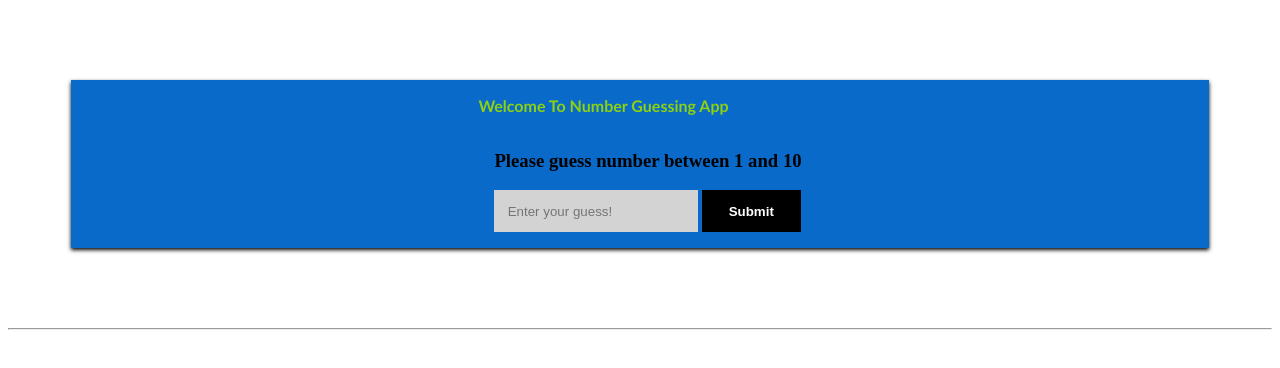
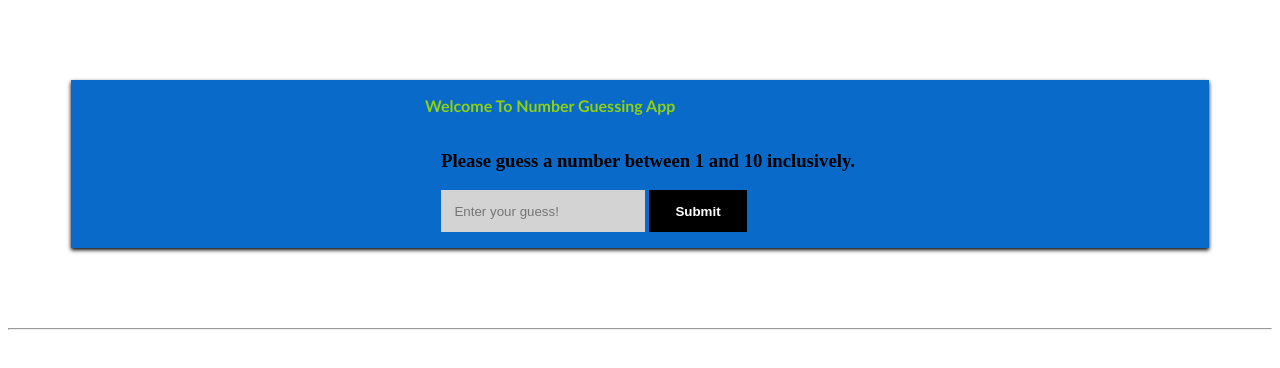
Before and after one commit to Horlawhumy-dev/number-guessingapp, a plain HTML site: page index.html in a window 1280 px wide. Drawn offline with Linux system fonts and the light colour scheme.

Commit message:
add a statement to instruction header

```diff
--- a/index.html
+++ b/index.html
@@ -13,9 +13,9 @@
         </header>
 
         <div class="input-div">
-            <h3>Please guess number between
+            <h3>Please guess a number between
                  <span id="min">1</span> and
-                 <span id="max">10</span>
+                 <span id="max">10</span> inclusively.
             </h3>
 
             <input type="number" id="input-value" placeholder="Enter your guess!">
```
